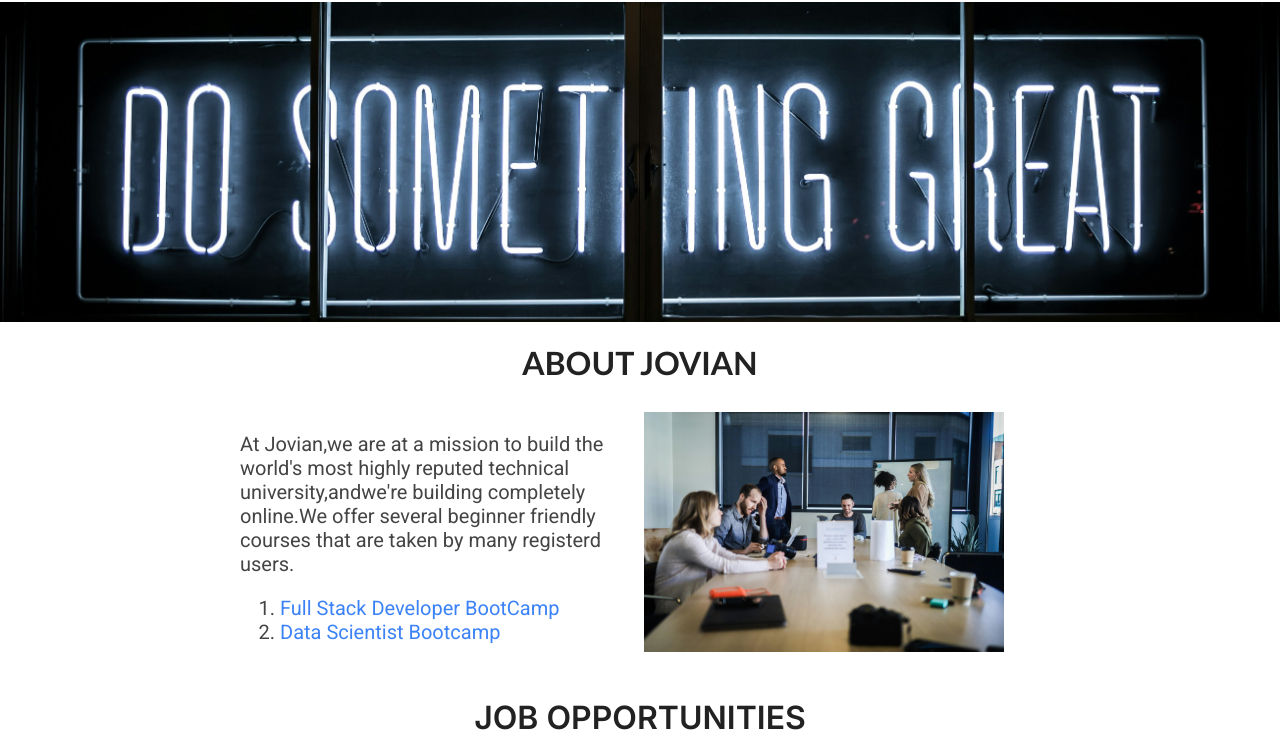
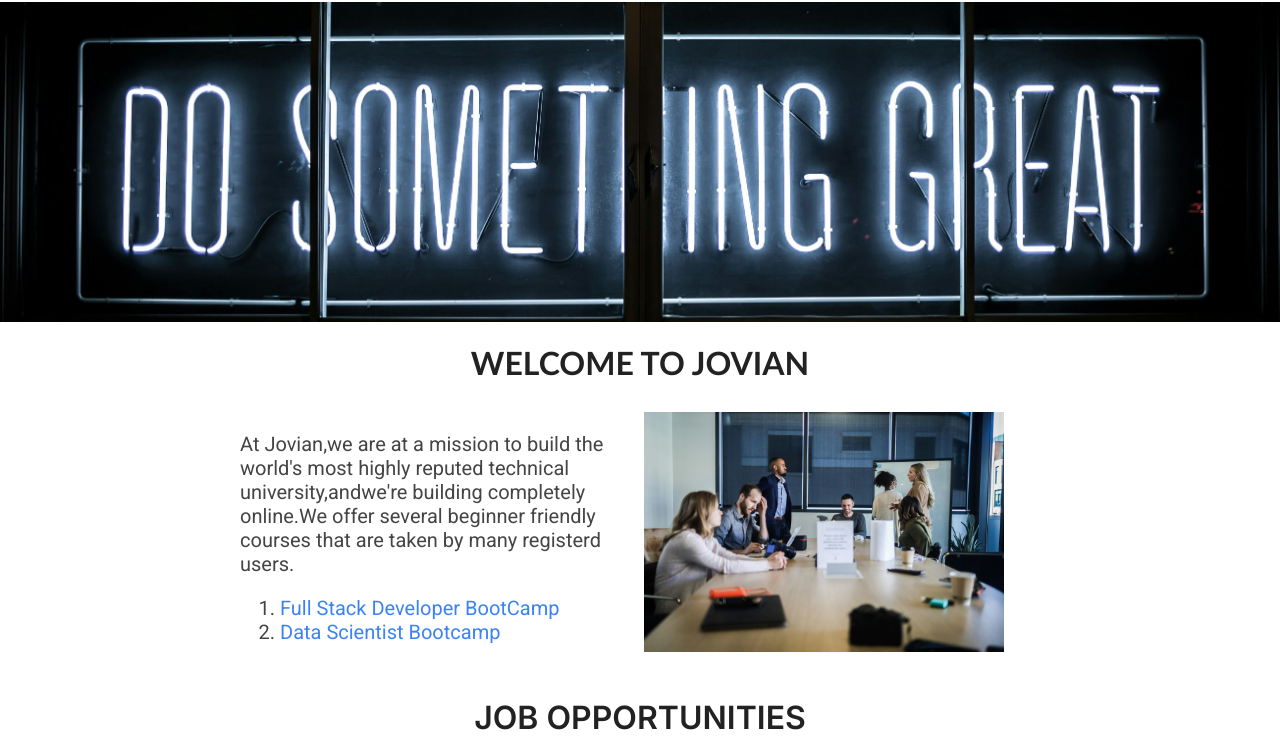
Before and after one commit to 2411nihalsingh/first-career-responsive-site, a plain HTML site: page src/index.html in a window 1280 px wide. Shown: the part 48-800 px from the top of the page. Drawn offline with Linux system fonts and the light colour scheme.

Commit message:
Changing welcome message

```diff
--- a/src/index.html
+++ b/src/index.html
@@ -13,7 +13,7 @@
     </div>
     <img id="Banner" src="banner-file.jpg" alt="Banner"
         height="400">
-    <h1><b>About Jovian</b>
+    <h1><b>Welcome to Jovian</b>
     </h1>
     <div id="about">
         <div id="description">
```
